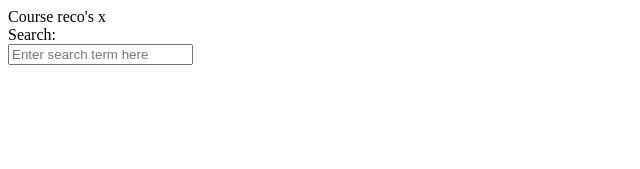
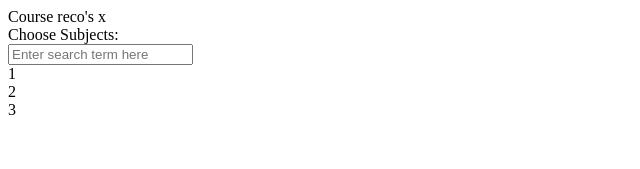
Before and after one commit to 41127-Software-Design-Studio-W7/preferences-form, a React (Create React App) app: page / in a window 1280 px wide. Shown: the top 169 px of the page, without its empty margins (0-640 px from the left). Built offline with nearby package versions, Linux system fonts and the light colour scheme.

Commit message:
suggestions commenced

```diff
--- a/src/App.js
+++ b/src/App.js
@@ -2,12 +2,42 @@ import React from "react";
 import SearchField from "./Components/SearchField";
 
 function App() {
+
+  //const cars = ["Saab", "Volvo", "BMW"];
+  const subjects_mock = ["1", "2", "3"];
+  /*
+  const subjects_mock = {
+    "10000": {
+      "name": "C Fundamentals",
+      "area": "Software Engineering"
+    },
+    "10001": {
+      "name": "Java Fundamentals",
+      "area": "Software Engineering"
+    },
+    "10002": {
+      "name": "C# and .NET Fundamentals",
+      "area": "Software Engineering"
+    }
+  }
+  */
+  /*
+  const subjects_mock = {
+    "10000": "C Fundamentals",
+    "10001": "Java Fundamentals",
+    "10002": "C# Fundamentals"
+  }
+  */
+
+  const itemList = ["Item1", "Item2", "Item3", "Item4", "Item5"];
+
+
   return (
     <div className="App">
       <div>
         Course reco's x
       </div>
-      <SearchField />
+      <SearchField title="Subjects" allpossiblesuggestions={subjects_mock} />
     </div>
   );
 }
--- a/src/Components/SearchField.js
+++ b/src/Components/SearchField.js
@@ -2,23 +2,37 @@ import React from "react";
 
 import { useState, useEffect } from "react";
 
-export default function SearchField() {
+export default function SearchField(props) {
 
     const [searchTerm, setsearchTerm] = useState("");
 
     const onChange = (e) => {
         setsearchTerm(e.target.value);
-        console.log(searchTerm);
+        //console.log(searchTerm);
     }
 
+    console.log((props.allpossiblesuggestions) );//+ allpossiblesuggestions.isArray());
+    //console.log(typeof(allpossiblesuggestions) + " is array: " );//+ allpossiblesuggestions.isArray());
+
+    const mocksubjects = ["10000", "10001", "10002"]
+
     return (
-        <div>
-            <div>
-                Search:
+        <div classname="SearchField">
+            <div classname="Title">
+                Choose {props.title}:
             </div>
-            <input type="text" value={searchTerm} onChange={onChange} placeholder="Enter search term here">
+            <div classname="SearchTextField">
+                <input type="text" value={searchTerm} onChange={onChange} placeholder="Enter search term here">
 
-            </input>
+                </input>
+            </div>
+            <div classname="Suggestions">
+            {
+                props.allpossiblesuggestions.map((sub) =>
+                    (<div>{sub}</div> )
+                )
+            }
+            </div>
         </div>
     )
 }
```
Also changed, not shown: src/mockdata.json (added, +18 -0 lines).
